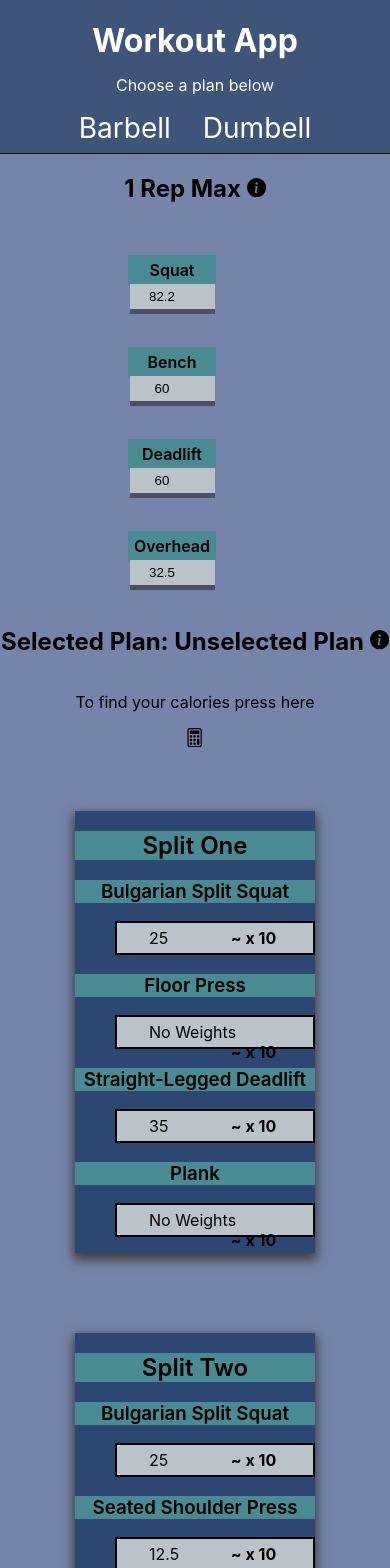
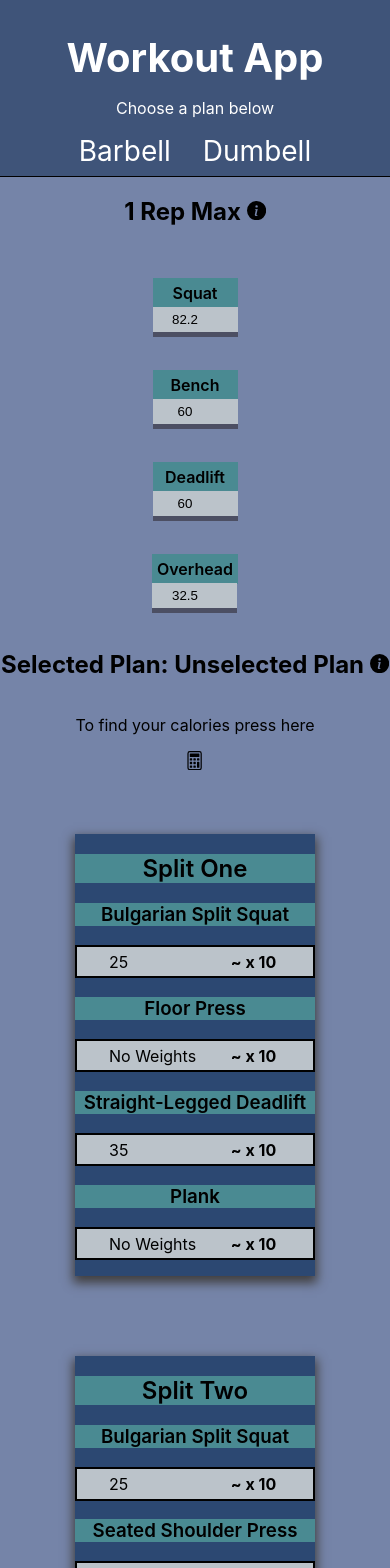
Before and after one commit to AroonSalotra/workout-app, a React (Create React App) app: page /workout-app/plan-2 in a window 390 px wide. Shown: the top 1568 px of the page. Built offline with nearby package versions, Linux system fonts and the light colour scheme.

Commit message:
fix html tags

```diff
--- a/src/App.css
+++ b/src/App.css
@@ -44,6 +44,10 @@ html {
     justify-content: center;
     border-bottom: 1px solid black;
     color: white;
+}
+
+.navbar-container > h1 {
+    font-size: 2.5rem;
 }
 
 a:-webkit-any-link {
@@ -151,6 +155,7 @@ link {
 .trainingMax {
     display: flex;
     justify-content: center;
+    align-items: center;
     /* gap: 2rem; */
     column-gap: 2rem;
     /* text-align: left; */
@@ -221,13 +226,11 @@ link {
 
 .rep {
     background: var(--clr-highlight);
-    /* text-align: center; */
     padding: .3rem;
     padding-left: 2rem;
     max-width: 13rem;
     margin-left: 2.5rem;
     border: 2px solid black;
-    /* height: 1.75rem; */
     cursor: pointer;
 }
 
@@ -318,7 +321,7 @@ link {
     /* padding-top: 20px; */
     /* transition: all 1s ease; */
     background: var(--clr-main);
-    width: 25rem;
+    max-width: 25rem;
     margin: auto;
     /* width: fit-content;
     margin: auto;
--- a/src/Mobile.css
+++ b/src/Mobile.css
@@ -1,15 +1,23 @@
-@media (max-width: 400px) {
+@media (max-width: 450px) {
     .trainingWeek {
         max-width: 15rem;
     }
 
     .trainingMax {
         flex-direction: column;
-        padding-left: 8rem;
-        width: 5.5rem;
+        /* padding-left: 8rem; */
+        /* width: 5.5rem; */
     }
     .trainingMax input {
         /* width: 20rem; */
+    }
+
+    .rep {
+        margin-left: 0;
+    }
+
+    .calculator {
+        width: 15rem;
     }
 
 }
@@ -50,6 +58,7 @@
 @media (max-width: 1400px) {
     .containerWeek {
         display: flex;
+        gap: 1rem;
     }
 
     #infoPopup {
--- a/src/Navbar.jsx
+++ b/src/Navbar.jsx
@@ -27,7 +27,7 @@ const Navbar = (props) => {
     }
     return (
         <>
-            <div className="navbar-container">
+            <nav className="navbar-container">
                 <h1 className="height-s">Workout App</h1>
                 <p >Choose a plan below</p>
                 <div className="navbar-links">
@@ -37,7 +37,7 @@ const Navbar = (props) => {
                     })}
                     <div className={`link-hover ${display}`} id={position}></div>
                 </div>
-            </div>
+            </nav>
             {/* <Dropdown handleClick={handleClick} plan={props.plan} setPlan={props.setPlan} /> */}
         </>
     );
```
